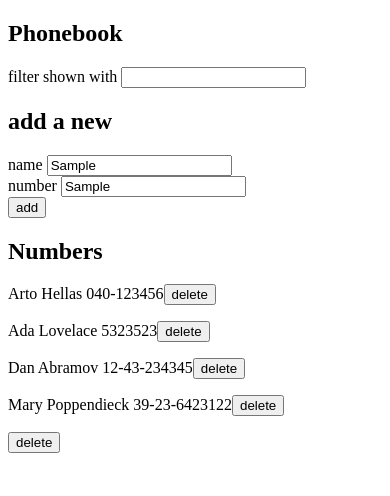
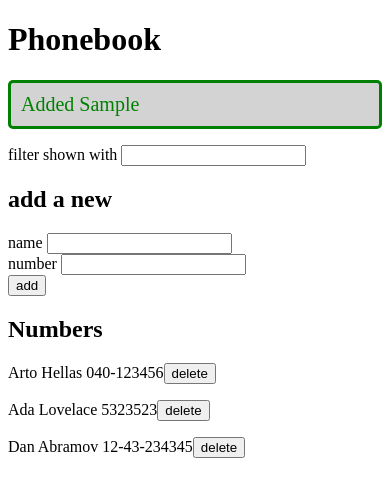
Before and after one commit to yesencan/fullstackopen-exercises, a React (Create React App) app in the folder part2/phonebook/: page / in a window 390 px wide. Both pictures are taken after typing "Sample", "Sample" into the empty fields and a click on the button "add". Shown: the top 496 px of the page. Built offline with nearby package versions, Linux system fonts and the light colour scheme; no server answers; data requests are answered from the project's data file.

Commit message:
Add exercises 2.19-2.20:phonebook

```diff
--- a/part2/phonebook/db.json
+++ b/part2/phonebook/db.json
@@ -14,16 +14,6 @@
       "name": "Dan Abramov",
       "number": "12-43-234345",
       "id": 3
-    },
-    {
-      "name": "Mary Poppendieck",
-      "number": "39-23-6423122",
-      "id": 4
-    },
-    {
-      "name": "",
-      "number": "",
-      "id": 5
     }
   ]
 }
--- a/part2/phonebook/src/App.js
+++ b/part2/phonebook/src/App.js
@@ -3,14 +3,15 @@ import axios from 'axios'
 import Form from './components/Form'
 import numberService from './services/numbers'
 import Persons from './components/Persons'
-
+import Notification from './components/Notification'
 
 const App = () => {
   const [persons, setPersons] = useState([])
   const [newName, setNewName] = useState('')
   const [newNumber, setNewNumber] = useState('')
   const [filterText, setFilterText] = useState('')
-
+  const [notiText, setNotiText] = useState(null)
+  const [notiClass, setNotiClass] = useState('success')
   useEffect(() => {
     numberService
       .getAll()
@@ -28,7 +29,16 @@ const App = () => {
         numberService.update(person.id, updatedP)
                      .then(response => {
                       setPersons(persons.map(person => person.id !== updatedP.id ? person : updatedP))
+                    }).catch(error => {
+                      setNotiClass('error')
+                      setNotiText(`${newName} was already deleted from the server`)
+                      setTimeout(()=>setNotiText(null), 5000)
                     })
+        setNotiClass('success')
+        setNotiText(`Number for ${newName} succesfully changed`)
+        setTimeout(()=>setNotiText(null), 5000)
+        setNewName("")
+        setNewNumber("")
       }
       return
     }
@@ -40,6 +50,11 @@ const App = () => {
     numberService
       .create(newEntry)
       .then(response => setPersons(persons.concat(response)))
+    setNotiClass('success')
+    setNotiText(`Added ${newName}`)
+    setTimeout(()=>setNotiText(null), 5000)
+    setNewName("")
+    setNewNumber("")
   }
 
   const handleNameFormChange = event => {
@@ -58,6 +73,8 @@ const App = () => {
     if (window.confirm(`Delete ${name}?`)) {
       numberService.deleteNumber(id)
         .then(() => setPersons(persons.filter(person => person.id !== id)))
+      setNotiText(`Deleted ${name}`)
+      setTimeout(() => {setNotiText(null)}, 5000)
     }
   }
 
@@ -74,7 +91,8 @@ const App = () => {
   }
   return (
     <div>
-      <h2>Phonebook</h2>
+      <h1>Phonebook</h1>
+      <Notification className={notiClass} message={notiText}/>
       <p>filter shown with <input value={filterText} onChange={handleFilterChange} /></p>
       <h2>add a new</h2>
       <Form handleSubmit={handleSubmit} nameObj={nameObj} numberObj={numberObj}/>
--- /dev/null
+++ b/part2/phonebook/src/components/Notification.js
@@ -0,0 +1,13 @@
+const Notification = ({ message, className }) => {
+    if (message === null) {
+      return null
+    }
+
+    return (
+      <div className={className}>
+        {message}
+      </div>
+    )
+  }
+
+  export default Notification
--- /dev/null
+++ b/part2/phonebook/src/index.css
@@ -0,0 +1,19 @@
+.success {
+    color: green;
+    background: lightgrey;
+    font-size: 20px;
+    border-style: solid;
+    border-radius: 5px;
+    padding: 10px;
+    margin-bottom: 10px;
+  }
+
+.error {
+    color: red;
+    background: lightgrey;
+    font-size: 20px;
+    border-style: solid;
+    border-radius: 5px;
+    padding: 10px;
+    margin-bottom: 10px;
+}
--- a/part2/phonebook/src/index.js
+++ b/part2/phonebook/src/index.js
@@ -1,6 +1,6 @@
 import React from 'react'
 import ReactDOM from 'react-dom/client'
-
+import './index.css'
 import App from './App'
 
 ReactDOM.createRoot(document.getElementById('root')).render(<App />)
```
